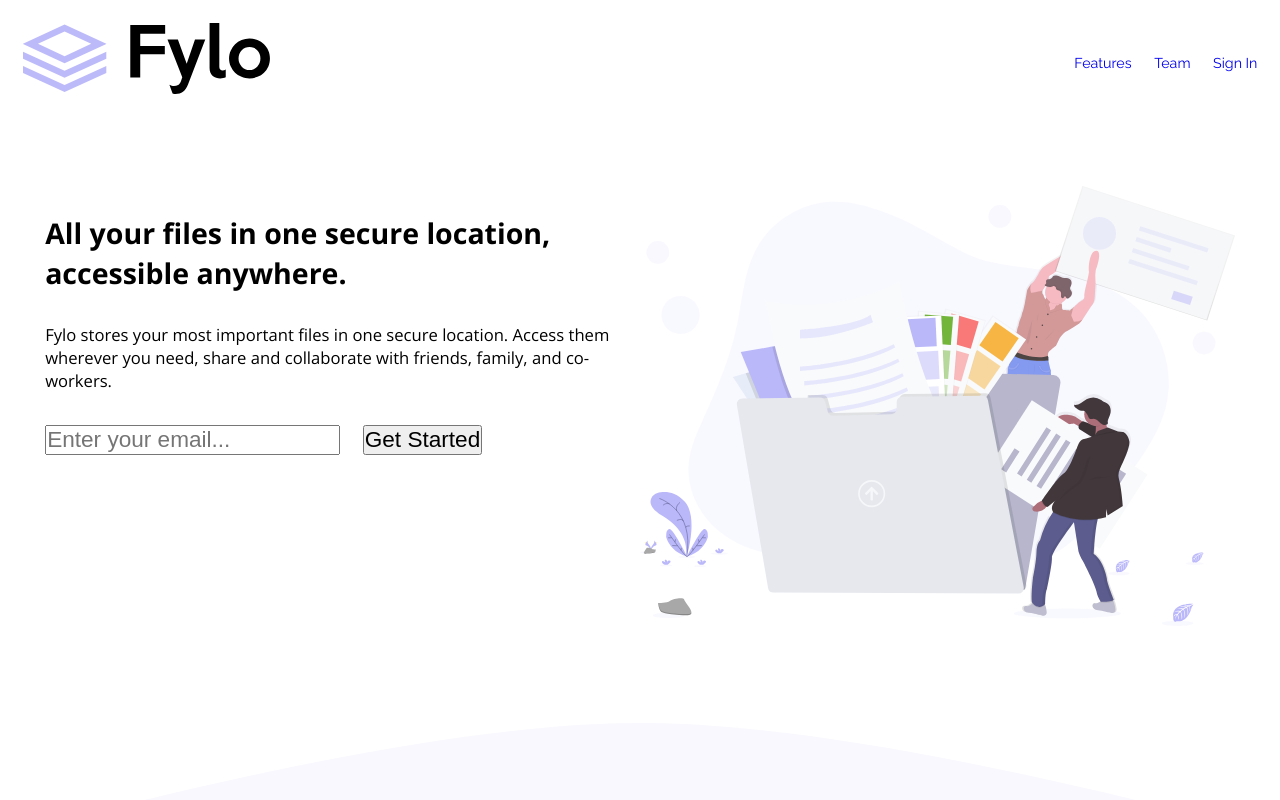
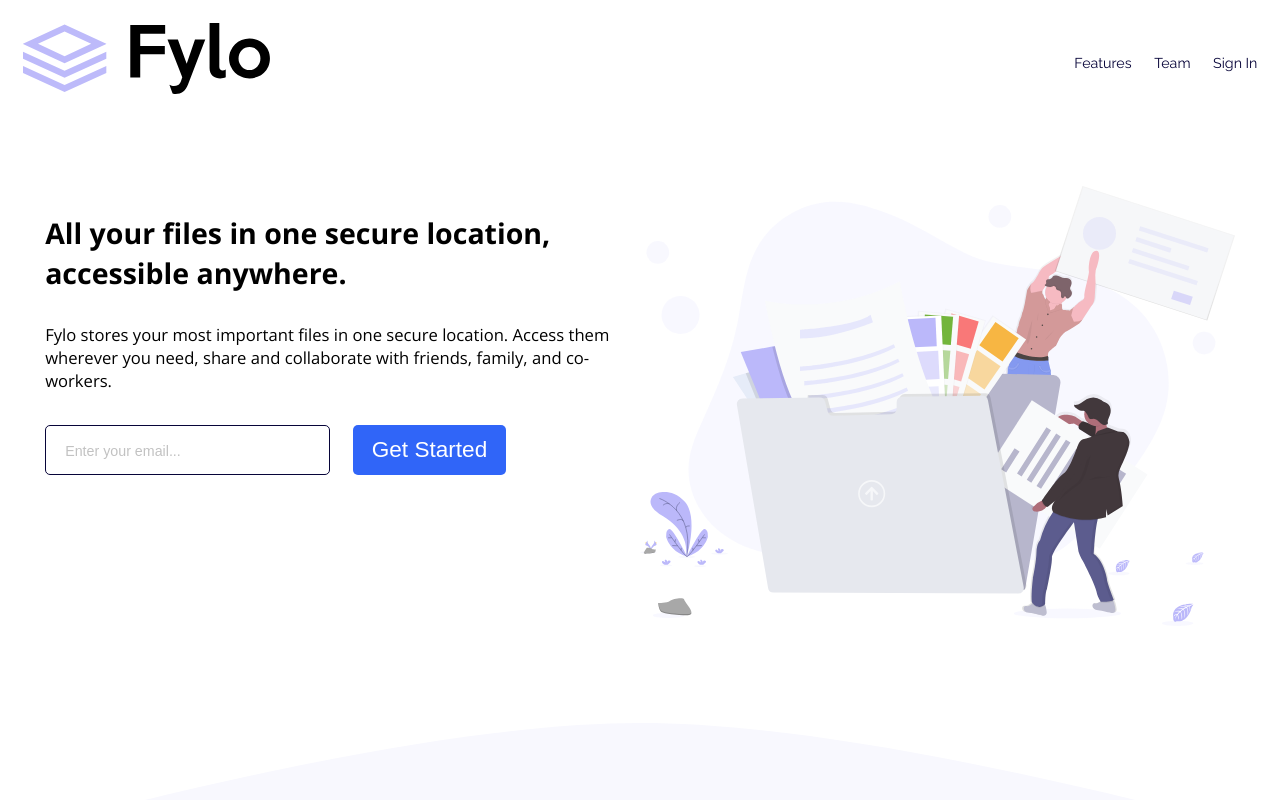
Before and after one commit to MsadafK/Fylo-landing-page-with-two-column-layout, a plain HTML site: page index.html in a window 1280 px wide. Shown: the top 800 px of the page. Drawn offline with nearby package versions, Linux system fonts and the light colour scheme.

Commit message:
Update styles.css

```diff
--- a/styles.css
+++ b/styles.css
@@ -33,7 +33,7 @@ body {
 a {
   cursor: pointer;
 }
-#email {
+.email {
   /* background: rgba(255, 255, 255, 0.05); */
   padding: 0.625rem 1rem;
   border-radius: 5px;
@@ -41,11 +41,11 @@ a {
   color: #f2f2f2;
   font-size: 1rem;
 }
-#email::placeholder {
+.email::placeholder {
   font-size: 0.75rem;
   color: #c2c2c2;
 }
-#submit {
+.submit {
   background-color: var(--brightBlue);
   color: #ffffff;
   border: none;
@@ -119,6 +119,9 @@ nav,
 }
 .nav-links {
   gap: 1em;
+}
+.nav-links li a {
+  color: var(--veryDarkBlue);
 }
 /* hero-section */
 .hero-section {
@@ -448,7 +451,7 @@ h2 {
   .hero-subscription-box {
     gap: 0.5em;
   }
-  #submit {
+  .submit {
     font-size: 1rem;
   }
   .about-and-review-curve-image {
```
